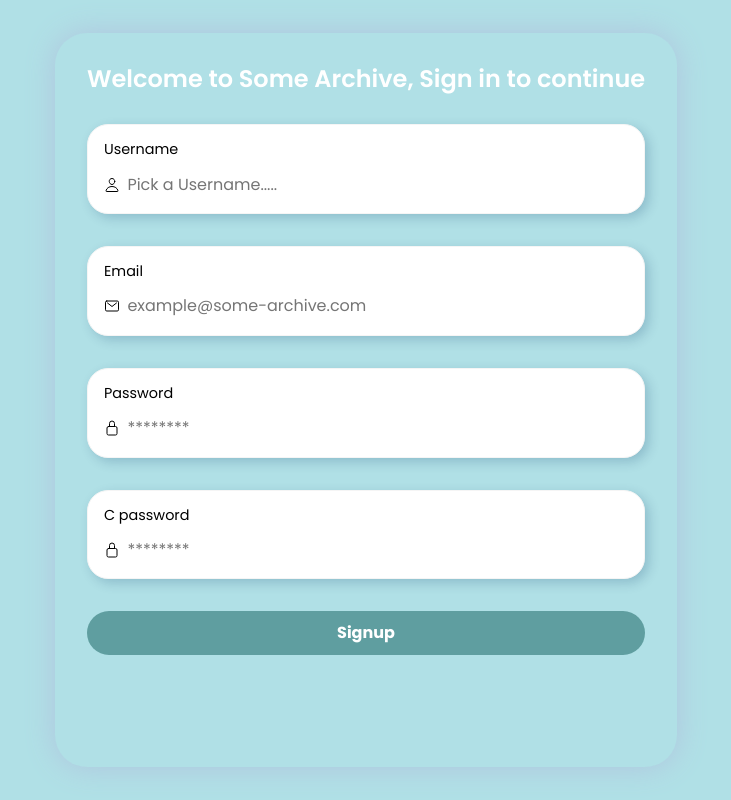
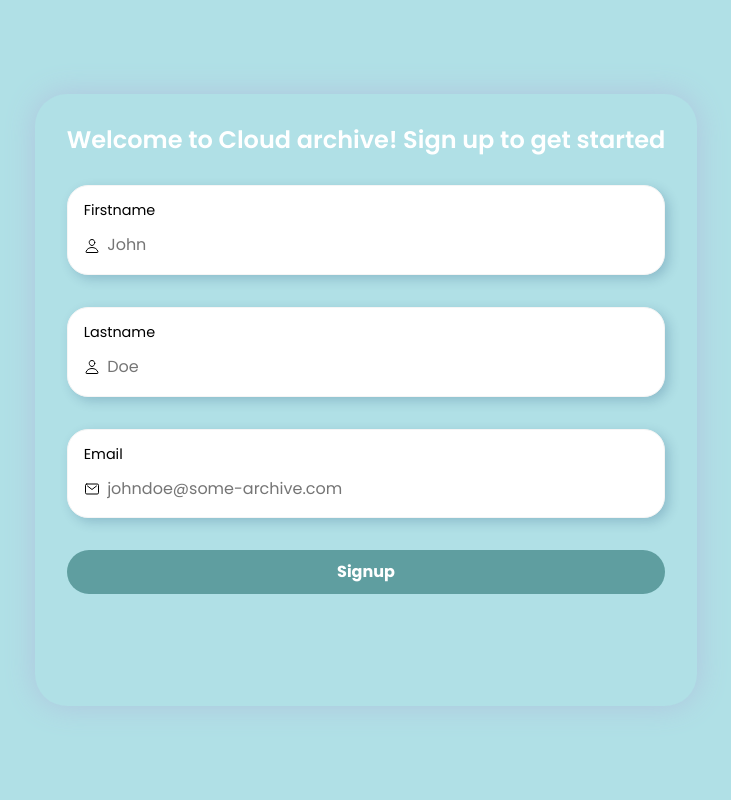
Before and after one commit to Juwonthefirst/File-upload, a Python web app: template templates/signup(page_1).html in a window 1280 px wide. Shown: the whole page, without its empty margins (274-1005 px from the left). Run offline with Jinja, Linux system fonts and the light colour scheme; the template is opened without the code that fills it, so the values that code supplies are empty, except form fields; form fields are guessed from the names that the template uses; some libraries are stand-ins or nearby versions.

Commit message:
update signup(page_1).html

```diff
--- a/templates/signup(page_1).html
+++ b/templates/signup(page_1).html
@@ -16,38 +16,57 @@
 <body>
     <div class="screen">
         <div class="greeting">
-            <h2>Welcome to Some Archive, Sign in to continue</h2>
+            <h2>Welcome to Cloud archive! Sign up to get started</h2>
         </div>
-        <form action="{{ request.path }}" method="post">
+        <form action="" method="POST">
             {{ form.hidden_tag() }}
             <div class="form">
-                {% if form.username.errors %}
+                {% if form.firstname.errors %}
                     <div class="user field error">
-                        {{ form.username.label }}
+                        {{ form.firstname.label }}
                         <div class="input">
                             <ion-icon name="person-outline"></ion-icon>
-                            {{ form.username(placeholder="Pick a Username....")}}
+                            {{ form.firstname(placeholder="John")}}
                         </div>
-                        {% for error in form.username.errors %}
+                        {% for error in form.firstname.errors %}
                             <p>{{ error }}</p>
                         {% endfor %}
                     </div>
                 {% else %}
-
                     <div class="user field">
-                        {{ form.username.label }}
+                        {{ form.firstname.label }}
                         <div class="input">
                             <ion-icon name="person-outline"></ion-icon>
-                            {{ form.username(placeholder="Pick a Username.....")}}
+                            {{ form.firstname(placeholder="John")}}
                         </div>
                     </div>
+                {% endif %}
+                {% if form.lastname.errors %}
+                   <div class="user field error">
+                       {{ form.lastname.label }}
+                        <div class="input">
+                           <ion-icon name="person-outline"></ion-icon>
+                           {{ form.lastname(placeholder="Doe")}}
+                        </div>
+                            {% for error in form.lastname.errors %}
+                                <p>{{ error }}</p>
+                            {% endfor %}
+                        </div>
+                {% else %}
+                    <div class="user field">
+                        {{ form.lastname.label }}
+                        <div class="input">
+                            <ion-icon name="person-outline"></ion-icon>
+                            {{ form.lastname(placeholder="Doe")}}
+                        </div>
+                   </div>
                 {% endif %}
                 {% if form.email.errors %}
                     <div class="email field error">
                         {{ form.email.label }}
                         <div class="input">
                             <ion-icon name="mail-outline"></ion-icon>
-                            {{ form.email(placeholder="example@some-archive.com")}}
+                            {{ form.email(placeholder="johndoe@some-archive.com")}}
                         </div>
                         {% for error in form.email.errors %}
                             <p>{{ error }}</p>
@@ -58,47 +77,7 @@
                         {{ form.email.label }}
                         <div class="input">
                             <ion-icon name="mail-outline"></ion-icon>
-                            {{ form.email(placeholder="example@some-archive.com") }}
-                        </div>
-                    </div>
-                {% endif %}
-                {% if form.password.errors %}
-                    <div class="pass field error">
-                        {{ form.password.label }}
-                        <div class="input">
-                            <ion-icon name="lock-closed-outline"></ion-icon>
-                            {{ form.password(placeholder="********")}}
-                        </div>
-                        {% for error in form.password.errors %}
-                            <p>{{ error }}</p>
-                        {% endfor %}
-                    </div>
-                {% else %}
-                    <div class="pass field">
-                        {{ form.password.label }}
-                        <div class="input">
-                            <ion-icon name="lock-closed-outline"></ion-icon>
-                            {{ form.password(placeholder="********")}}
-                        </div>
-                    </div>
-                {% endif %}
-                {% if form.c_password.errors %}
-                    <div class="c_pass field error">
-                        {{ form.c_password.label }}
-                        <div class="input">
-                            <ion-icon name="lock-closed-outline"></ion-icon>
-                            {{ form.c_password(placeholder="********")}}
-                        </div>
-                        {% for error in form.c_password.errors %}
-                            <p>{{ error }}</p>
-                        {% endfor %}
-                    </div>
-                {% else %}
-                    <div class="pass field">
-                        {{ form.c_password.label }}
-                        <div class="input">
-                            <ion-icon name="lock-closed-outline"></ion-icon>
-                            {{ form.c_password(placeholder="********")}}
+                            {{ form.email(placeholder="johndoe@some-archive.com") }}
                         </div>
                     </div>
                 {% endif %}
```
